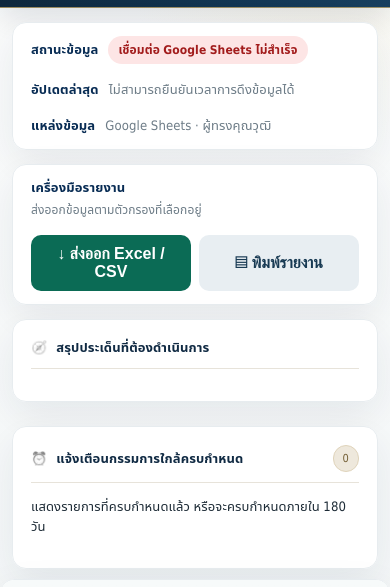
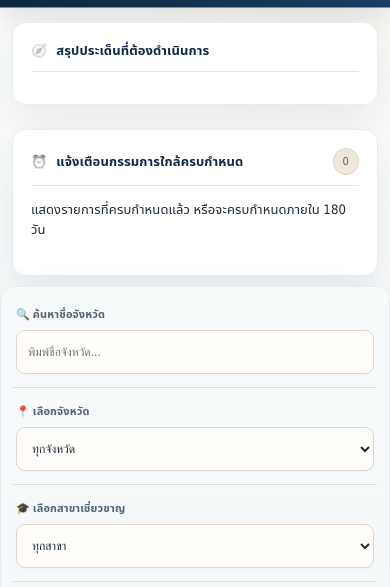
Before and after one commit to secretarypvsd/provincial-valuation-committee, a plain HTML site: page index.html in a window 390 px wide. Shown: the part 186-773 px from the top of the page. Drawn offline with Linux system fonts and the light colour scheme; no server answers.

Commit message:
Add files via upload

```diff
--- a/index.html
+++ b/index.html
@@ -20,18 +20,8 @@
   <div class="top-actions"><span>⌂ หน้าหลัก</span><b>LIVE DATA · GOOGLE SHEETS</b></div>
 </header>
 
-<section class="data-status card" aria-live="polite">
-  <div><strong>สถานะข้อมูล</strong><span id="dataStatus" class="status-pill status-soon">กำลังเชื่อมต่อ Google Sheets…</span></div>
-  <div><strong>อัปเดตล่าสุด</strong><span id="lastUpdated">กำลังตรวจสอบ…</span></div>
-  <div><strong>แหล่งข้อมูล</strong><span>Google Sheets · ผู้ทรงคุณวุฒิ</span></div>
-</section>
-<section class="toolbar card">
-  <div><strong>เครื่องมือรายงาน</strong><small>ส่งออกข้อมูลตามตัวกรองที่เลือกอยู่</small></div>
-  <div class="toolbar-actions">
-    <button id="exportCsv" class="tool-btn">↓ ส่งออก Excel / CSV</button>
-    <button id="printReport" class="tool-btn secondary">▤ พิมพ์รายงาน</button>
-  </div>
-</section>
+
+
 <main class="dashboard">
   <section class="card action-panel">
     <div class="section-title"><span>🧭</span><h2>สรุปประเด็นที่ต้องดำเนินการ</h2></div>
@@ -92,4 +82,17 @@
 </main>
 <script src="map-data.js?v=5.3.4-20260923"></script>
 <script src="app.js?v=6.4-20261030"></script>
+
+<section class="data-status card" aria-live="polite">
+  <div><strong>สถานะข้อมูล</strong><span id="dataStatus" class="status-pill status-soon">กำลังเชื่อมต่อ Google Sheets…</span></div>
+  <div><strong>อัปเดตล่าสุด</strong><span id="lastUpdated">กำลังตรวจสอบ…</span></div>
+  <div><strong>แหล่งข้อมูล</strong><span>Google Sheets · ผู้ทรงคุณวุฒิ</span></div>
+</section>
+<section class="toolbar card">
+  <div><strong>เครื่องมือรายงาน</strong><small>ส่งออกข้อมูลตามตัวกรองที่เลือกอยู่</small></div>
+  <div class="toolbar-actions">
+    <button id="exportCsv" class="tool-btn">↓ ส่งออก Excel / CSV</button>
+    <button id="printReport" class="tool-btn secondary">▤ พิมพ์รายงาน</button>
+  </div>
+</section>
 </body></html>
--- a/styles.css
+++ b/styles.css
@@ -410,3 +410,48 @@ body:before{
 @media(max-width:900px){.data-status,.toolbar,.action-panel,.alert-panel,.coverage-panel,.quality-panel{margin-left:12px;margin-right:12px}.data-status{align-items:flex-start;flex-direction:column}.action-kpis{grid-template-columns:repeat(2,minmax(0,1fr))}.expiry-alerts{grid-template-columns:1fr}}
 @media(max-width:600px){.toolbar{align-items:flex-start;flex-direction:column}.toolbar-actions{width:100%}.tool-btn{flex:1}.action-kpis{grid-template-columns:1fr 1fr}.action-kpi strong{font-size:22px}.expiry-item{align-items:flex-start;flex-direction:column}.expiry-date{text-align:left}}
 @media print{body{background:#fff!important}body:before,.topbar,.side-filters,.toolbar,.tool-btn,.map-panel,.build-badge{display:none!important}.dashboard{display:block;max-width:none;padding:0}.card,.data-status{box-shadow:none;border:1px solid #ccc;margin:8px 0;break-inside:avoid}.full-table .table-wrap,.coverage-panel .table-wrap,.quality-panel .table-wrap{max-height:none;overflow:visible}.data-status{display:flex}.action-panel,.alert-panel,.coverage-panel,.quality-panel,.full-table{display:block!important}table{font-size:10pt}th{background:#eee!important;color:#000!important}}
+
+
+/* V6.5 layout refinements */
+.alert-panel .expiry-alerts {
+  display: block;
+  max-height: 360px;
+  overflow-y: auto;
+  overflow-x: hidden;
+  overscroll-behavior: contain;
+  padding: 2px 8px 2px 2px;
+  scrollbar-gutter: stable;
+}
+.alert-panel .expiry-item {
+  margin-bottom: 8px;
+}
+.alert-panel .expiry-item:last-child {
+  margin-bottom: 0;
+}
+.alert-panel .expiry-alerts::-webkit-scrollbar {
+  width: 9px;
+}
+.alert-panel .expiry-alerts::-webkit-scrollbar-track {
+  background: #eef2f4;
+  border-radius: 999px;
+}
+.alert-panel .expiry-alerts::-webkit-scrollbar-thumb {
+  background: #9aabb5;
+  border-radius: 999px;
+  border: 2px solid #eef2f4;
+}
+.alert-panel .expiry-alerts {
+  scrollbar-width: thin;
+  scrollbar-color: #9aabb5 #eef2f4;
+}
+@media (max-width: 600px) {
+  .alert-panel .expiry-alerts { max-height: 300px; }
+}
+/* Status and report toolbar now live at the bottom of the page */
+.data-status, .toolbar {
+  margin-top: 14px;
+  margin-bottom: 0;
+}
+@media print {
+  .data-status, .toolbar { display: none !important; }
+}
```
